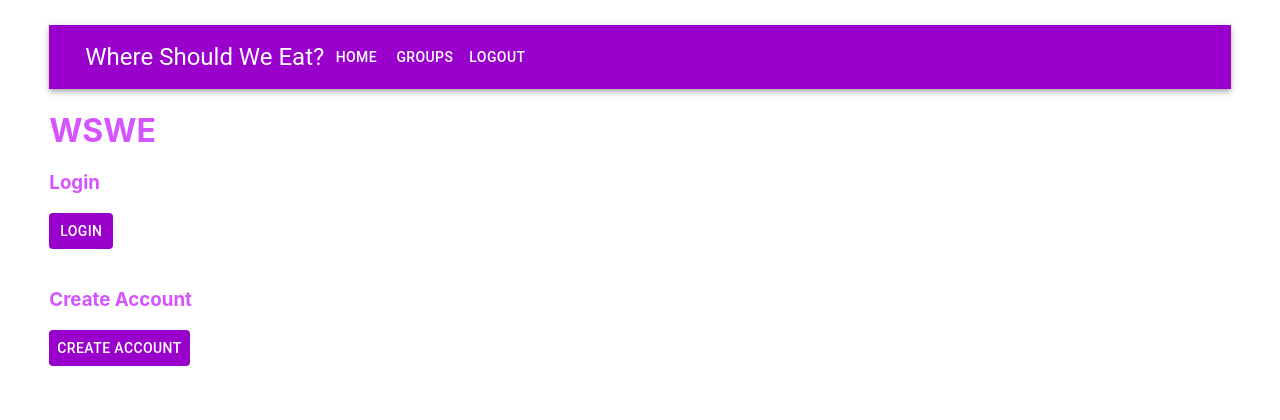
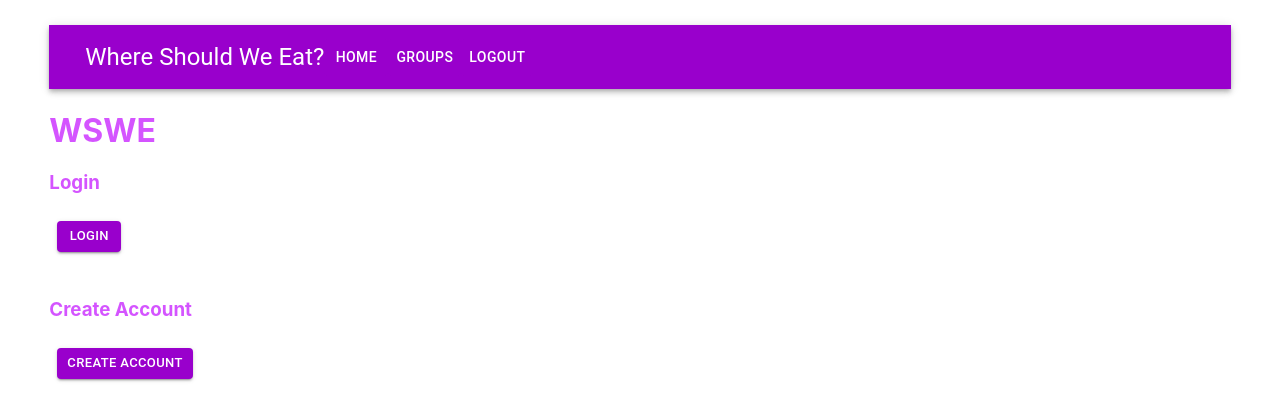
Before and after one commit to erebusrover/where-should-we-eat, a React (Create React App) app: page / in a window 1280 px wide. Shown: the top 420 px of the page. Built offline with nearby package versions, Linux system fonts and the light colour scheme.

Commit message:
made buttons smaller

```diff
--- a/src/TitlePage.jsx
+++ b/src/TitlePage.jsx
@@ -1,21 +1,30 @@
 import React from 'react';
 import { Button } from '@material-ui/core';
+import { makeStyles } from '@material-ui/core/styles';
+
 
 /**
  * Rendered first. Prompts user to create an account.
  */
 
+const useStyles = makeStyles(theme => ({
+  margin: {
+    margin: theme.spacing(1),
+  },
+}));
+
 const Title = (props) => {
+  const classes = useStyles();
   const { handleViewChange } = props;
   return (<div style={{ color: '#d454ff' }}>
     <h1>WSWE</h1>
     <h3>Login</h3>
-    <Button style={{ background: '#9900cc', color: 'white' }} onClick={() => { handleViewChange('profile'); }}>Login</Button>{' '}
+    <Button variant="contained" size="small" className={classes.margin} style={{ background: '#9900cc', color: 'white' }} onClick={() => { handleViewChange('profile'); }}>Login</Button>{' '}
     <div>{' '}
-    <br />
-    <h3>Create Account</h3>
-    <Button style={{ background: '#9900cc', color: 'white' }} onClick={() => { handleViewChange('profile'); }}>Create Account</Button>
+      <br />
+      <h3>Create Account</h3>
+      <Button variant="contained" size="small" className={classes.margin} style={{ background: '#9900cc', color: 'white' }} onClick={() => { handleViewChange('profile'); }}>Create Account</Button>
     </div>
-</div>);
+  </div>);
 };
 export default Title;
```
